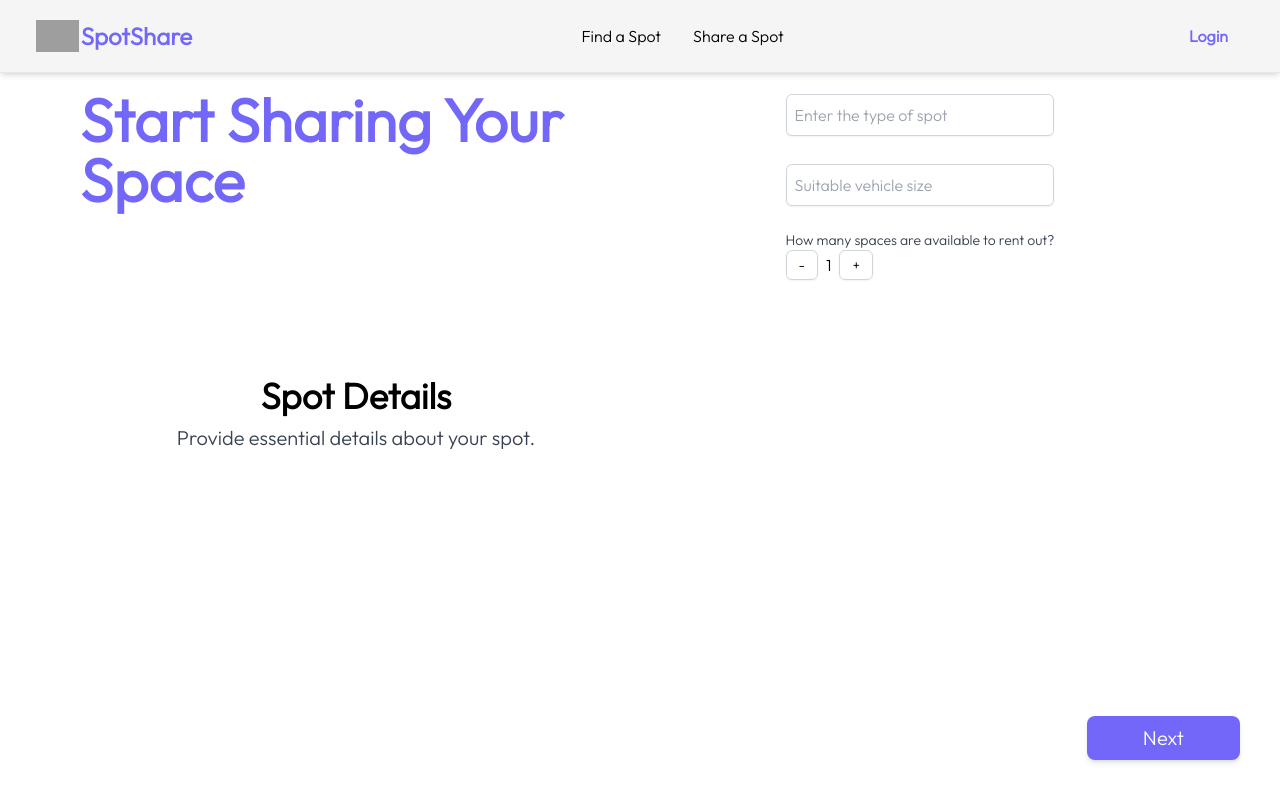
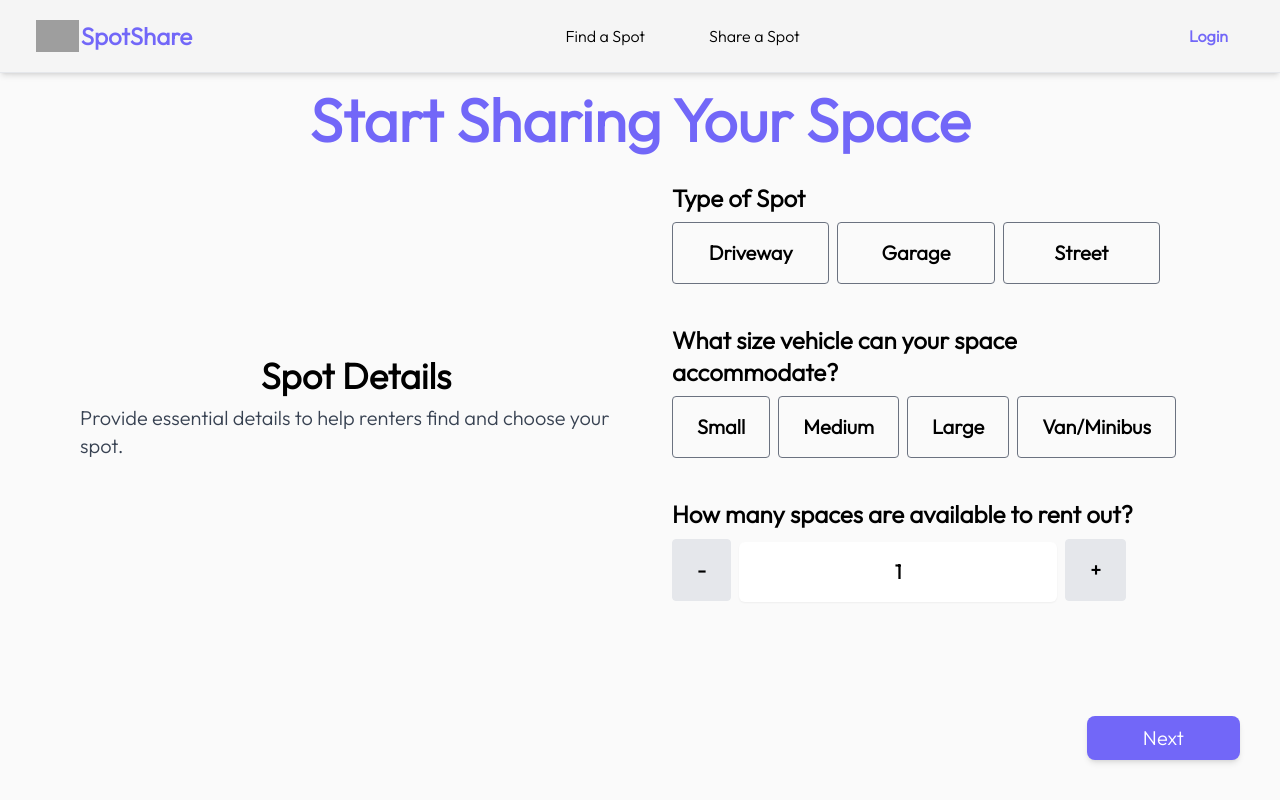
Before and after one commit to Zeethx/SpotShare, a React (Create React App) app: page /become-a-host/spot-details in a window 1280 px wide. Shown: the top 800 px of the page. Built offline with nearby package versions, Linux system fonts and the light colour scheme; no server answers; grey boxes are pictures that could not be loaded.

Commit message:
Overall design changes and fixed spot-details page

```diff
--- a/src/components/Card/HorizontalCard.jsx
+++ b/src/components/Card/HorizontalCard.jsx
@@ -8,7 +8,7 @@ export function HorizontalCard({description, imageUrl , title="" ,imgClass = ""}
           <h2 className="text-xl font-bold text-primary-black">
             {title}
           </h2>
-          <p className="mt-3 text-sm text-gray-600">
+          <p className="mt-3 text-md lg:text-lg text-gray-600">
             {description}
           </p>
 
--- a/src/components/Form/InputField.jsx
+++ b/src/components/Form/InputField.jsx
@@ -9,7 +9,7 @@ function InputField({
     const defaultClasses = "mt-1 w-full p-2 border border-gray-300 rounded-md shadow-sm focus:outline-none focus:ring-primary-color focus:border-primary-color";
     const id = useId();
     return (
-      <div className='w-full'>
+      <div className=''>
             <input
               type={type}
               placeholder={placeholder}
--- a/src/components/Header/Navbar.jsx
+++ b/src/components/Header/Navbar.jsx
@@ -30,18 +30,18 @@ function Navbar() {
 
                 <div className={`${isOpen ? 'flex' : 'hidden'} items-center justify-between w-full md:flex md:w-auto md:order-1`} id="navbar-sticky">
                     <ul className="flex flex-col p-4 md:p-0 mt-4 font-medium border border-gray-100 rounded-lg  md:space-x-8 rtl:space-x-reverse md:flex-row md:mt-0 md:border-0  dark:border-gray-700">
-                        <li>
-                            <Link to="/" className="block py-2 px-3 rounded
-                            hover:bg-gray-100 md:hover:bg-transparent
-                            md:hover:text-primary-color md:p-0
-                            md:dark:hover:text-primary-color md:dark:hover:bg-transparent
+                    <li>
+                            <Link to="/become-a-host" className="block py-2 px-3 rounded
+                            hover:bg-gray-100 md:hover:bg-transparent md:px-4 md:py-2
+
+                            md:dark:hover:bg-gray-200  md:dark:hover:rounded-full
                             dark:border-gray-700">Find a Spot</Link>
                         </li>
                         <li>
                             <Link to="/become-a-host" className="block py-2 px-3 rounded
-                            hover:bg-gray-100 md:hover:bg-transparent
-                            md:hover:text-primary-color md:p-0
-                            md:dark:hover:text-primary-color md:dark:hover:bg-transparent
+                            hover:bg-gray-100 md:hover:bg-transparent md:px-4 md:py-2
+
+                            md:dark:hover:bg-gray-200  md:dark:hover:rounded-full
                             dark:border-gray-700">Share a Spot</Link>
                         </li>
                     </ul>
--- a/src/components/HomePage/HeroSection.jsx
+++ b/src/components/HomePage/HeroSection.jsx
@@ -6,10 +6,10 @@ function HeroSection() {
     <div className="flex flex-col lg:flex-row lg:h-screen justify-center items-center pt-20 ">
       <div className="lg:w-1/2">
         <span className="text-center">
-          <h2 className="text-primary-color text-6xl font-bold">
-            Stop Searching, Start SpotSharing!
+          <h2 className="text-6xl font-black">
+            Stop Searching, Start <span className='text-primary-color'>SpotSharing!</span>
           </h2>
-          <p className="text-lg text-gray-600 mt-2">
+          <p className="text-xl text-gray-600 mt-3">
             The convenient way to find and share your perfect parking spot.
           </p>
         </span>
--- a/src/components/HomePage/HowTo.jsx
+++ b/src/components/HomePage/HowTo.jsx
@@ -46,7 +46,7 @@ const HowTo = () => {
   };
 
   return (
-    <div className="bg-white py-8">
+    <div className="py-8">
       <div className="max-w-[80vw] mx-auto px-4 sm:px-6 lg:px-8">
         <div className="text-center mb-8">
           <h2 className="text-5xl font-bold">How it Works</h2>
--- a/src/components/Host/GetSpotDetails.jsx
+++ b/src/components/Host/GetSpotDetails.jsx
@@ -1,75 +1,121 @@
-import React, { useState, useRef } from 'react';
-import NextButton from './NextButton';
-import { InputField, Button } from '../';
+import React, { useState } from "react";
+import NextButton from "./NextButton";
+import { InputField, Button } from "../";
 
 function GetSpotDetails() {
-  const [spotType, setSpotType] = useState('');
-  const [vehicleSize, setVehicleSize] = useState('');
+  const [spotType, setSpotType] = useState("");
+  const [vehicleSize, setVehicleSize] = useState("");
   const [numberOfSpaces, setNumberOfSpaces] = useState(1);
-
-  const spotTypeRef = useRef();
-  const vehicleSizeRef = useRef();
 
   const handleSubmit = (e) => {
     e.preventDefault();
-    // Save the spot details to the database
     const spotDetails = {
-      spotType: spotTypeRef.current.value,
-      vehicleSize: vehicleSizeRef.current.value,
-      numberOfSpaces
+      spotType,
+      vehicleSize,
+      numberOfSpaces,
     };
     console.log(spotDetails);
-    // Send a POST request to the server
-    // try {
-    //     const response = await axios.post('/api/spots', spotDetails);
-    //     console.log(response.data);
-    //   } catch (error) {
-    //     console.error(error);
-    //   }
-
+    // Integrate your API request logic here
   };
 
   return (
-    <div className="flex flex-col lg:flex-row flex-wrap lg:h-screen">
+    <div className="h-screen">
+      <div className="text-center lg:pt-[7vw] pt-[20vw]">
+        <h1 className="text-4xl lg:text-6xl font-extrabold text-primary-color items-start">
+          Start Sharing Your Space
+        </h1>
+      </div>
+
+      <div className="flex flex-col lg:flex-row items-center justify-center">
         <div className="w-full lg:w-1/2 pr-2">
-            <div className="flex flex-col items-center justify-center pt-[7vw]">
-                <h1 className="text-6xl font-extrabold text-primary-color items-start">Start Sharing Your Space</h1>
+          <div className="flex flex-col items-center justify-center ">
+            <h2 className="text-3xl lg:text-4xl font-semibold text-primary-black p-2">
+              Spot Details
+            </h2>
+            <p className="text-lg lg:text-xl text-gray-700">
+              Provide essential details to help renters find and choose your
+              spot.
+            </p>
+          </div>
+        </div>
+        <div className="w-full lg:w-1/2">
+          <form className="w-full p-8" onSubmit={handleSubmit}>
+            <div className="mb-10">
+              <label className="text-xl lg:text-2xl font-bold">
+                Type of Spot
+              </label>
+              <div className="flex justify-between mt-2 flex-wrap lg:flex-nowrap">
+                {["Driveway", "Garage", "Street"].map((type) => (
+                  <Button
+                    key={type}
+                    type="button"
+                    text={type}
+                    onClick={() => {
+                      setSpotType(type);
+                    }}
+                    className={`py-2 lg:py-4 px-6 rounded border hover:border-2 hover:border-black font-bold text-xl w-full mr-2 my-1 lg:my-0 ${
+                      spotType === type
+                        ? "border-2 border-black bg-gray-100"
+                        : "border-gray-500"
+                    }`}
+                  />
+
+                ))}
+              </div>
             </div>
-            <div className='flex flex-col items-center justify-center h-1/2'>
-                <h2 className="text-4xl font-semibold text-primary-black p-2">Spot Details</h2>
-                <p className="text-xl text-gray-700">Provide essential details about your spot.</p>
+            <div className="mb-10">
+              <label className="text-xl lg:text-2xl font-bold">
+                What size vehicle can your space accommodate?
+              </label>
+              <div className="flex justify-between mt-2 flex-wrap lg:flex-nowrap">
+                {["Small", "Medium", "Large", "Van/Minibus"].map((size) => (
+                  <Button
+                    key={size}
+                    type="button"
+                    text={size}
+                    onClick={() => setVehicleSize(size)}
+                    className={`py-2 lg:py-4 px-6 rounded border hover:border-2 hover:border-black font-bold text-xl w-full mr-2 my-1 lg:my-0 ${
+                      vehicleSize === size
+                        ? "border-2 border-black bg-gray-100"
+                        : "border-gray-500"
+                    }`}
+                  />
+                ))}
+              </div>
             </div>
-        </div>
-        <div className="w-full lg:w-1/2 px-4 py-6 flex justify-center pt-[7vw]">
-            <form className="space-y-6" onSubmit={handleSubmit}>
-                <InputField
-                    ref={spotTypeRef}
-                    type="text"
-                    placeholder="Enter the type of spot"
-                    value={spotType}
-                    onChange={e => setSpotType(e.target.value)}
+            <div className="mb-6">
+              <label className="text-xl lg:text-2xl font-bold">
+                How many spaces are available to rent out?
+              </label>
+              <div className="flex items-center mt-2 space-x-2">
+                <Button
+                  type="button"
+                  text="-"
+                  onClick={() =>
+                    setNumberOfSpaces(Math.max(1, numberOfSpaces - 1))
+                  }
+                  className="px-4 lg:px-6 py-2 lg:py-4 border rounded bg-gray-200 text-xl font-bold"
                 />
                 <InputField
-                    ref={vehicleSizeRef}
-                    type="text"
-                    placeholder="Suitable vehicle size"
-                    value={vehicleSize}
-                    onChange={e => setVehicleSize(e.target.value)}
+                  type="text"
+                  className="w-12 py-2 lg:py-4 px-4 text-center text-xl font-bold border-0 shadow-none"
+                  readOnly
+                  value={numberOfSpaces}
                 />
-                <div>
-                    <label htmlFor="numberOfSpaces" className="block text-sm font-medium text-gray-700">How many spaces are available to rent out?</label>
-                    <div className="flex items-center space-x-2">
-                        <Button type="button" text="-" onClick={() => setNumberOfSpaces(Math.max(1, numberOfSpaces - 1))} className="px-3 py-1 border border-gray-300 rounded-md shadow-sm text-sm"/>
-                        <span>{numberOfSpaces}</span>
-                        <Button type="button" text="+" onClick={() => setNumberOfSpaces(numberOfSpaces + 1)} className="px-3 py-1 border border-gray-300 rounded-md shadow-sm text-sm"/>
-                    </div>
-                </div>
-            </form>
-                <NextButton to="/become-a-host/spot-details" />
-
+                <Button
+                  type="button"
+                  text="+"
+                  onClick={() => setNumberOfSpaces(numberOfSpaces + 1)}
+                  className="px-4 lg:px-6 py-2 lg:py-4 border rounded bg-gray-200 text-xl font-bold"
+                />
+              </div>
+            </div>
+            <NextButton to="/become-a-host/spot-details" />
+          </form>
         </div>
+      </div>
     </div>
-  )
+  );
 }
 
 export default GetSpotDetails;
--- a/src/index.css
+++ b/src/index.css
@@ -4,7 +4,7 @@
 
 /* create a variable for the background color of the body element in the src/index.css file:  */
 :root {
-  --bg-color: #ffffff;
+  --bg-color: #fafafa;
   /* --primary-color: #177E89; */
 }
 body {
```
Also changed, not shown: src/components/auth/LoginForm.jsx (+24 -27 lines), public/images/login_form.svg (added).
